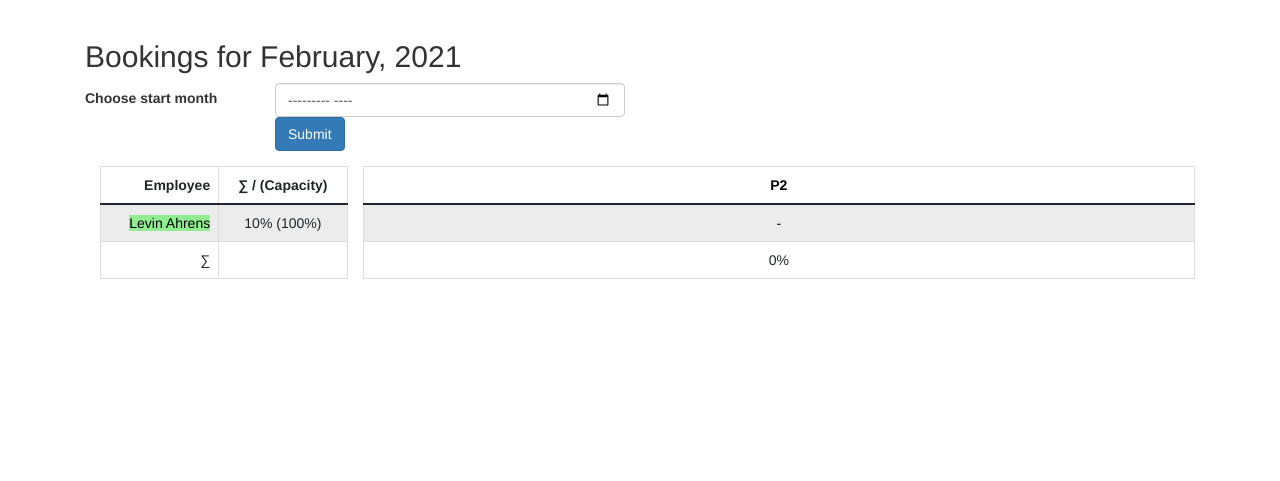
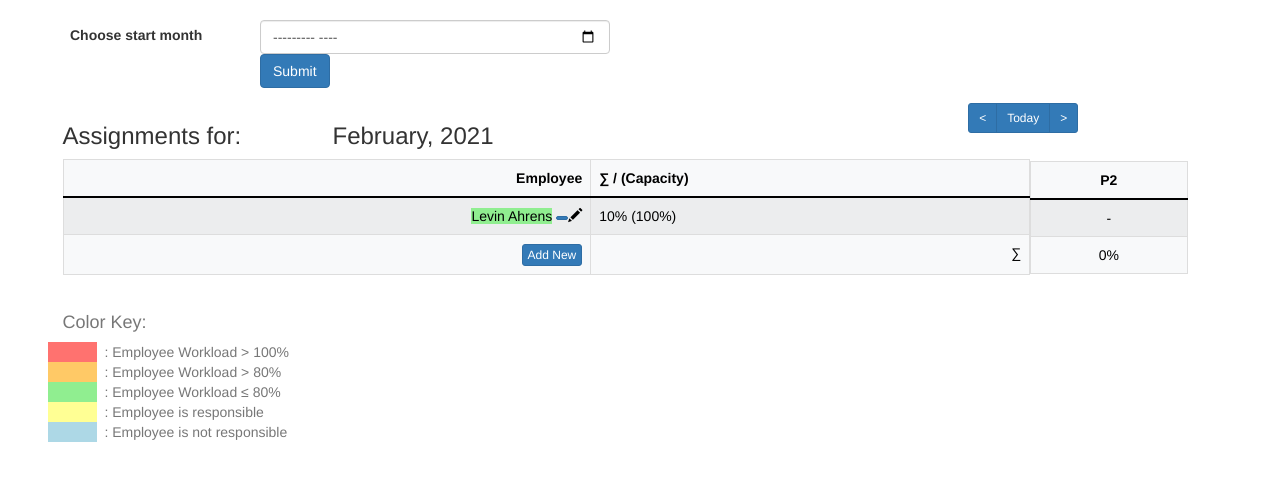
Before and after one commit to Levino614/new_im_project, a Django app: page /employee_task/2 in a window 1280 px wide. Shown: the part 62-543 px from the top of the page. Run offline with Django 3.2, Linux system fonts and the light colour scheme; data comes from the database, SQL or seed files in the repository; data that the repository does not hold is empty; some libraries are stand-ins or nearby versions.

Commit message:
employee_task: nested table, add/edit emp buttons, color key, month switcher

```diff
--- a/im_erp/erpapp/Templates/add_new_proj.html
+++ b/im_erp/erpapp/Templates/add_new_proj.html
@@ -43,13 +43,13 @@
   </div>
    </div>
      <div class="form-group row">
-  <label class="col-sm-2 col-form-label">Begin:</label>
+  <label class="col-sm-2 col-form-label">Begin (yyyy-mm-dd):</label>
   <div class="col-sm-4">
     {{ form.begin }}
   </div>
    </div>
      <div class="form-group row">
-  <label class="col-sm-2 col-form-label">End:</label>
+  <label class="col-sm-2 col-form-label">End (yyyy-mm-dd):</label>
   <div class="col-sm-4">
     {{ form.end }}
   </div>
--- a/im_erp/erpapp/Templates/employee_task.html
+++ b/im_erp/erpapp/Templates/employee_task.html
@@ -2,8 +2,14 @@
 {% block title %}SmartRnD - Employee/Task{% endblock title %}
 
 {% block content %}
-<div class="col-md-12">
-    <h2>Bookings for {{ month.name }}</h2>
+<!-- Color Keys Style Sheet -->
+<style>
+    #rectangle{
+    width:20px;
+    height:20px;
+}
+</style>
+<div class="row">
     <form method="POST" class="post-form">
             {% csrf_token %}
         <div class="form-group row">
@@ -14,12 +20,67 @@
             </div>
         </div>
     </form>
-    <div class="col-md-3">
-        <table id="employeedatatable" class="table table-striped table-bordered" width="100%">
+<div class="row">
+    <div class="col-3">
+        <h3>Assignments for: </h3>
+    </div>
+    <div class="col-9">
+        <div class="row">
+            <div class="col-9">
+                <h3>{{ month.name }}</h3>
+            </div>
+            <div class="col-3">
+                <div class="btn-group" role="group" aria-label="Basic example">
+                    <a class="btn btn-primary btn-sm" href="/employee_task/{{ previous_month.id }}" role="button"><</a>
+                    <a class="btn btn-primary btn-sm" href="{{ today.id }}" role="button">Today</a>
+                    <a class="btn btn-primary btn-sm" href="{{ next_month.id }}" role="button">></a>
+                </div>
+            </div>
+
+        </div>
+    </div>
+
+</div>
+</div>
+<div class="row">
+    <!-- Nested Table -->
+    <table>
+        <caption>
+            <h4>Color Key:</h4>
+            <div class="col-6">
+                <div class="row">
+                    <div class="col-1" id="red" style="background-color: #ff726f"></div>
+                    <div class="col-11">: Employee Workload > 100%</div>
+                </div>
+                <div class="row">
+                    <div class="col-1" id="orange" style="background-color: #ffc966"></div>
+                    <div class="col-11">: Employee Workload > 80%</div>
+                </div>
+                <div class="row">
+                    <div class="col-1" id="green" style="background-color: #90ee90"></div>
+                    <div class="col-11">: Employee Workload ≤ 80%</div>
+                </div>
+            </div>
+            <div class="col-6">
+                <div class="row">
+                    <div class="col-1" id="yellow" style="background-color: #ffff94"></div>
+                    <div class="col-11">: Employee is responsible</div>
+                </div>
+                <div class="row">
+                    <div class="col-1" id="blue" style="background-color: #add8e6"></div>
+                    <div class="col-11">: Employee is not responsible</div>
+                </div>
+            </div>
+        </caption>
+        <tbody>
+            <tr>
+                <!-- Employee -->
+                <td colspan="4">
+                    <table id="employeedatatable" class="table table-striped table-bordered table-light" width="100%">
                         <thead>
                             <tr>
                                 <th style="text-align: right">Employee</th>
-                    <th style="text-align: center">∑ / (Capacity)</th>
+                                <th style="text-align: left">∑ / (Capacity)</th>
                             </tr>
                         </thead>
                         <tbody>
@@ -27,24 +88,36 @@
                             <!-- employee_info = [fullname, summed_workload, workload_percentage] -->
                             <tr style="text-align: right">
                                 {% if employee_info.3 > 1.0 %}
-                        <td><a href="/employee" style="color: #000000; background-color: #ff726f">{{ employee_info.0 }}</a></td>
+                                    <td>
+                                        <a href="/employee" style="color: #000000; background-color: #ff726f">{{ employee_info.0 }}</a>
+                                        <a href="/edit_emp/{{ employee_info.0.id }}" class="btn btn-primary btn-xs"></a><span class="glyphicon glyphicon-pencil"></span>
+                                    </td>
                                 {% elif employee_info.3 > 0.8 %}
-                        <td><a href="/employee" style="color: #000000; background-color: #ffc966">{{ employee_info.0 }}</a></td>
+                                    <td>
+                                        <a href="/employee" style="color: #000000; background-color: #ffc966">{{ employee_info.0 }}</a>
+                                        <a href="/edit_emp/{{ employee_info.0.id }}" class="btn btn-primary btn-xs"></a><span class="glyphicon glyphicon-pencil"></span>
+                                    </td>
                                 {% else %}
-                        <td><a href="/employee" style="color: #000000; background-color:#90ee90">{{ employee_info.0 }}</a></td>
+                                    <td>
+                                        <a href="/employee" style="color: #000000; background-color:#90ee90">{{ employee_info.0 }}</a>
+                                        <a href="/edit_emp/{{ employee_info.0.id }}" class="btn btn-primary btn-xs"></a><span class="glyphicon glyphicon-pencil"></span>
+                                    </td>
                                 {% endif %}
-                    <td style="text-align: center">{{ employee_info.1 }}% ({{ employee_info.2 }}%)</td>
+                                <td style="text-align: left">{{ employee_info.1 }}% ({{ employee_info.2 }}%)</td>
                             </tr>
                             {% endfor %}
                             <tr style="text-align: right">
+                                <td>
+                                    <span><a href="/add_new_emp" class="btn btn-primary btn-xs">Add New</a></span>
+                                </td>
                                 <td>∑</td>
                             </tr>
                         </tbody>
                     </table>
-    </div>
-    <div class=col-md-9">
-        <div class="table-responsive">
-        <table id="percentagedatatable" class="table table-striped table-bordered" width="100%">
+                </td>
+                <!-- Projects and Assignments -->
+                <td colspan="8">
+                    <table id="percentagedatatable" class="table table-striped table-bordered table-light" width="100%">
             <thead>
                 <tr>
                     {% for project in projects %}
@@ -68,7 +141,7 @@
                             {% if employeet.2 %}
                                 <td style="text-align: center"><a href="/edit_ass/{{ employeet.1 }}" style="color: #000000; background-color: #ffff94">{{ employeet.0 }}%</a></td>
                             {% else %}
-                                <td style="text-align: center"><a href="/edit_ass/{{ employeet.1 }}" style="color: #000000; background-color:#add8e6">{{ employeet.0 }}%</a></td>
+                                <td style="text-align: center"><a href="/edit_ass/{{ employeet.1 }}" style="color: #000000; background-color: #add8e6">{{ employeet.0 }}%</a></td>
                             {% endif %}
                         {% endif %}
                     {% endfor %}
@@ -81,7 +154,9 @@
                 </tr>
             </tbody>
         </table>
-    </div>
-    </div>
+                </td>
+            </tr>
+        </tbody>
+    </table>
 </div>
 {% endblock content %}
--- a/im_erp/erpapp/models.py
+++ b/im_erp/erpapp/models.py
@@ -19,7 +19,7 @@ class Month(models.Model):
         ('November', 'November'),
         ('December', 'December')
     ]
-    year_choices = [(r, r) for r in range(datetime.date.today().year-10, datetime.date.today().year+10)]
+    year_choices = [(str(r), str(r)) for r in range(datetime.date.today().year-10, datetime.date.today().year+10)]
     month = models.CharField(max_length=10, choices=month_choices)
     year = models.CharField(max_length=5, choices=year_choices, default=str(timezone.now().strftime('%Y')))
 
--- a/im_erp/erpapp/views.py
+++ b/im_erp/erpapp/views.py
@@ -77,121 +77,6 @@ def assignment(request):
         'assignments': assignments
     }
     return render(request, 'assignment.html', context)
-
-
-"""def employee_task(request):
-    employees = Employee.objects.all()
-    assignments = Assignment.objects.all()
-    projects = Project.objects.all()
-    chairs = Chair.objects.all()
-    positions = Position.objects.all()
-    tasks = Task.objects.all()
-    employee_tasks = []
-    employee_chairs_tasks = []
-    employee_positions_tasks = []
-    tasks_sum = []
-
-    # Loop through Project Tasks
-    for employee in employees:
-        employee_prj_hours = []
-        employee_prj_hours_id = []
-        for project in projects:
-            for assignment in assignments:
-                if assignment.task.id == project.id and assignment.employee.id == employee.id:
-                    employee_prj_hours.append(
-                        (int(round(assignment.percentage, 2) * 100), assignment.id, assignment.responsibility))
-                    employee_prj_hours_id.append(project.id)
-        employee_list_project = []
-        for project in projects:
-            if project.id in employee_prj_hours_id:
-                employee_list_project.append(employee_prj_hours[employee_prj_hours_id.index(project.id)])
-            else:
-                employee_list_project.append('-')
-        employee_tasks.append(employee_list_project)
-
-    # Loop through Chair Tasks
-    for employee in employees:
-        employee_ch_hours = []
-        employee_ch_hours_id = []
-        for chair in chairs:
-            for assignment in assignments:
-                if assignment.task.id == chair.id and assignment.employee.id == employee.id:
-                    employee_ch_hours.append(
-                        (int(round(assignment.percentage, 2) * 100), assignment.id, assignment.responsibility))
-                    employee_ch_hours_id.append(chair.id)
-        employee_list_chair = []
-        for chair in chairs:
-            if chair.id in employee_ch_hours_id:
-                employee_list_chair.append(employee_ch_hours[employee_ch_hours_id.index(chair.id)])
-            else:
-                employee_list_chair.append('-')
-        employee_chairs_tasks.append(employee_list_chair)
-    i = 0
-    # And append information to list
-    while i < len(employee_tasks):
-        j = 0
-        while j < len(employee_chairs_tasks[i]):
-            employee_tasks[i].append(employee_chairs_tasks[i][j])
-            j = j + 1
-        i = i + 1
-
-    # Loop through Position Tasks
-    for employee in employees:  # For Project start
-        employee_pos_hours = []
-        employee_pos_hours_id = []
-        for position in positions:
-            for assignment in assignments:
-                if assignment.task.id == position.id and assignment.employee.id == employee.id:
-                    employee_pos_hours.append(
-                        (int(round(assignment.percentage, 2) * 100), assignment.id, assignment.responsibility))
-                    employee_pos_hours_id.append(position.id)
-        employee_list_position = []
-        for position in positions:
-            if position.id in employee_pos_hours_id:
-                employee_list_position.append(employee_pos_hours[employee_pos_hours_id.index(position.id)])
-            else:
-                employee_list_position.append('-')
-        employee_positions_tasks.append(employee_list_position)
-    ii = 0
-    # And append information to list
-    while ii < len(employee_tasks):
-        jj = 0
-        while jj < len(employee_positions_tasks[ii]):
-            employee_tasks[ii].append(employee_positions_tasks[ii][jj])
-            jj = jj + 1
-        ii = ii + 1
-
-    # Used ressources, summed up for each project
-    for project in projects:
-        sum = 0
-        for assignment in assignments:
-            if assignment.task.id == project.id:
-                sum += assignment.percentage
-
-        tasks_sum.append(int(round(sum, 2) * 100))
-
-    # Append (employee, workload)-Tuple employee_infos list
-    employee_infos = []
-    for employee in employees:
-        employee_sum = 0
-        for task in tasks:
-            for assignment in assignments:
-                if assignment.task.id == task.id and assignment.employee.id == employee.id:
-                    employee_sum += assignment.percentage
-        workload = employee_sum / employee.capacity
-        employee_infos.append(
-            (employee, int(round(employee_sum, 2) * 100), int(round(employee.capacity, 2) * 100), workload))
-    context = {
-        'employees': employees,
-        'assignments': assignments,
-        'projects': projects,
-        'chairs': chairs,
-        'positions': positions,
-        'employeetasks': employee_tasks,
-        'tasks_sum': tasks_sum,
-        'employee_infos': employee_infos
-    }
-    return render(request, 'employee_task.html', context)"""
 
 
 def employee_task_no_id(request):
@@ -346,6 +231,13 @@ def employee_task(request, id):
         workload = employee_sum / employee.capacity
         employee_infos.append(
             (employee, int(round(employee_sum, 2) * 100), int(round(employee.capacity, 2) * 100), workload))
+
+    date = timezone.now()
+    current_year, current_month, _ = str(date).split('-')
+    current_month_name = month_dict[str(int(current_month))]
+    today = Month.objects.get(month=current_month_name, year=current_year)
+    previous_month = Month.objects.get(id=id-1)
+    next_month = Month.objects.get(id=id+1)
     context = {
         'employees': employees,
         'assignments': Assignment.objects.all(),
@@ -355,7 +247,10 @@ def employee_task(request, id):
         'employeetasks': employee_tasks,
         'tasks_sum': tasks_sum,
         'employee_infos': employee_infos,
-        'month': month
+        'month': month,
+        'previous_month': previous_month,
+        'next_month': next_month,
+        'today': today,
     }
     return render(request, 'employee_task.html', context)
 
```
Lines whose indentation alone changed are shown as unchanged.
